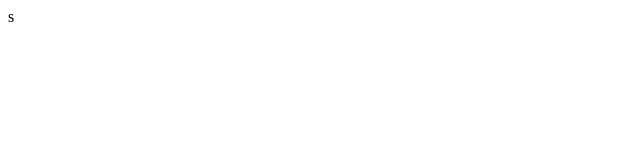
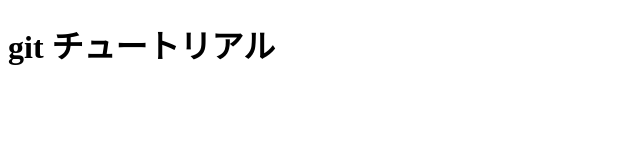
Before and after one commit to ranranfirst/test, a plain HTML site: page index.html in a window 1280 px wide. Shown: the whole page, without its empty margins (0-640 px from the left). Drawn offline with Linux system fonts and the light colour scheme.

Commit message:
h1 コメント追加
h1として表示させる文字が必要なため

```diff
--- a/index.html
+++ b/index.html
@@ -6,7 +6,9 @@
     <meta name="viewport" content="width=device-width, initial-scale=1.0">
     <title>Document</title>
 </head>
-<body>s
-
+<body>
+    <h1>
+        git チュートリアル
+    </h1>
 </body>
 </html>
```
